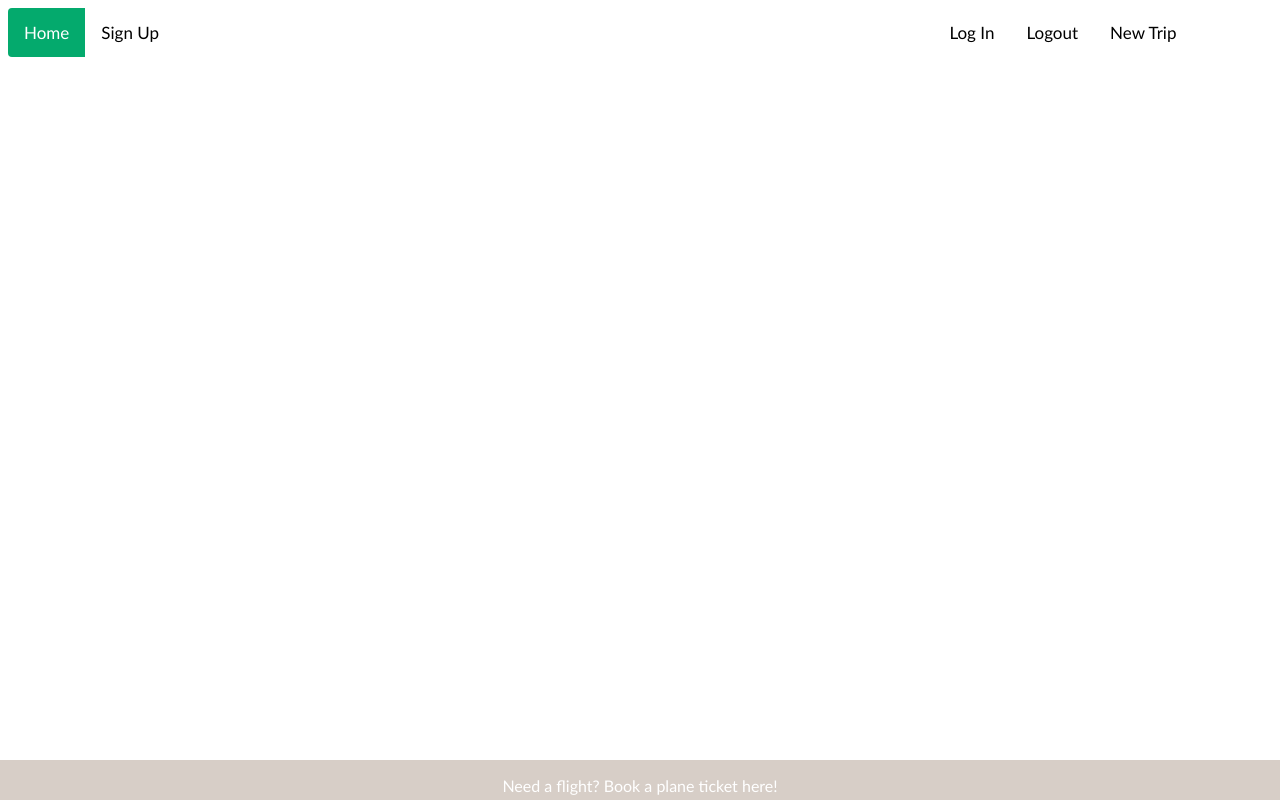
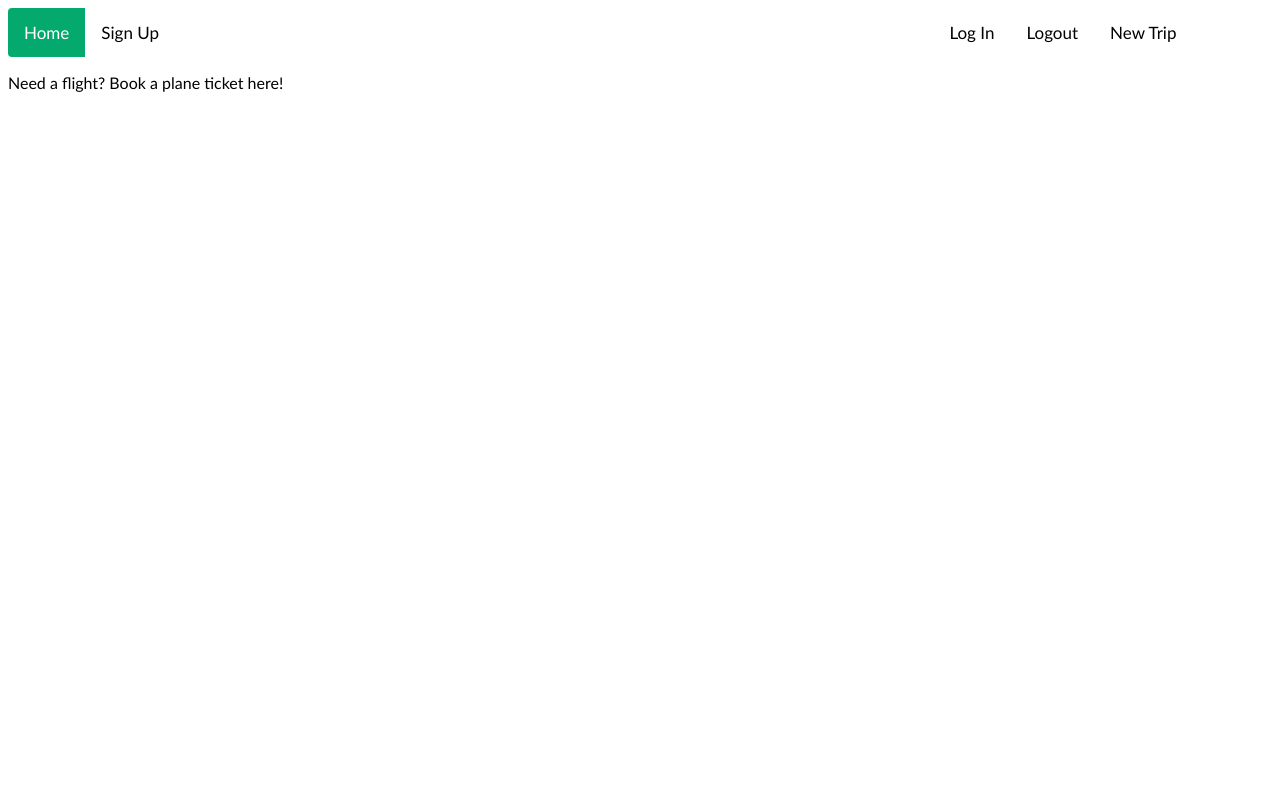
Before and after one commit to alexliew42/vacation-trip-planner-frontend, a React (Vite) app: page / in a window 1280 px wide. Built offline with nearby package versions, Linux system fonts and the light colour scheme; no server answers.

Commit message:
make trip ID dynamic

```diff
--- a/src/CreatePlaces.jsx
+++ b/src/CreatePlaces.jsx
@@ -10,13 +10,13 @@ export function CreatePlaces(props) {
   return (
     <div>
       <h1>New Place</h1>
-      {console.log(props)}
+      {console.log(props.places)}
       <form onSubmit={handleSubmit}>
         <div>
           Name: <input name="name" type="text" />
         </div>
         <div>
-          TripId: <input name="trip_id" type="integer" />
+          TripId: <input name="trip_id" type="integer" defaultValue={props.places}/>
         </div>
         <div>
           Address: <input name="address" type="text" />
--- a/src/Footer.jsx
+++ b/src/Footer.jsx
@@ -1,6 +1,6 @@
 export function Footer() {
   return (
-    <div className="footer">
+    <div className="footers">
       <p>Need a flight? Book a plane ticket <a>here!</a></p>
     </div>
   );
--- a/src/IndexPlaces.jsx
+++ b/src/IndexPlaces.jsx
@@ -10,7 +10,6 @@ export function IndexPlaces (props) {
   const [places, setPlaces] = useState([]);
 
   const [searchParams] = useSearchParams();
-  console.log(searchParams.get("trip_id"))
 
   const handleIndexPlaces = () => {
     axios.get(`http://localhost:3000/places.json?trip_id=${searchParams.get("trip_id")}`).then((response) => {
@@ -44,7 +43,7 @@ export function IndexPlaces (props) {
           <p>{place.end_time}</p>
         </div>
       ))}
-      <CreatePlaces onCreatePlace={handleCreatePlace}/>
+      <CreatePlaces onCreatePlace={handleCreatePlace} places={searchParams.get("trip_id")}/>
     </div>
   )
 }
```
